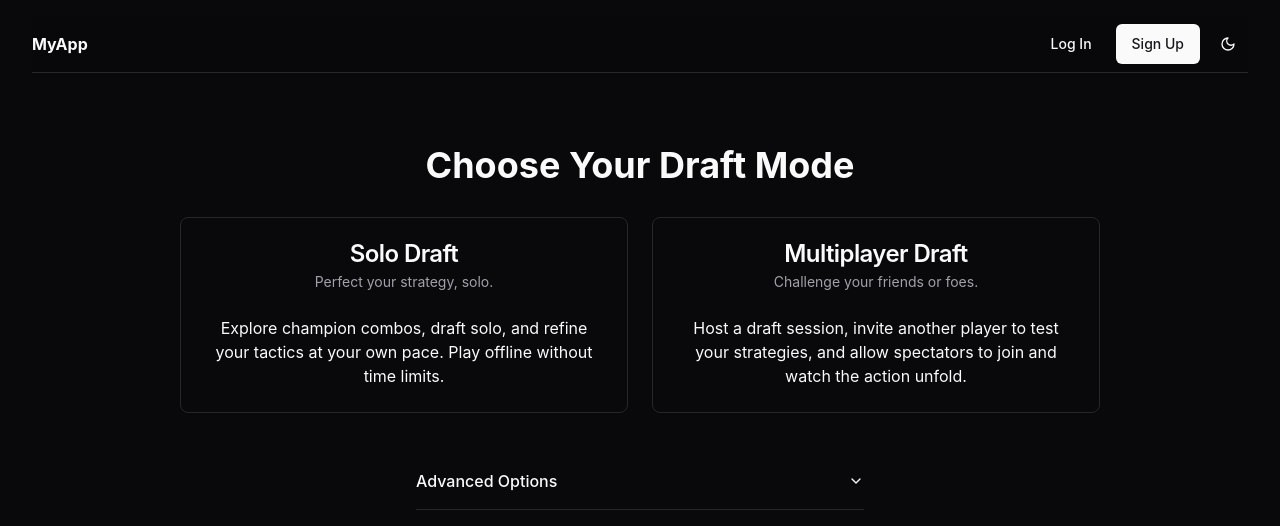
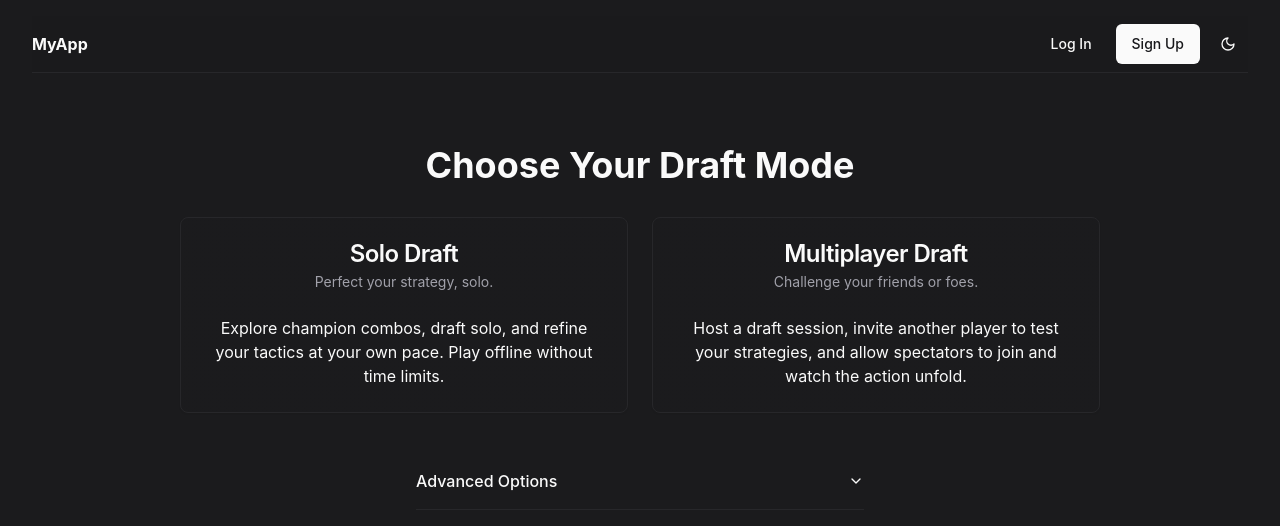
Before and after one commit to nDr3K/LolDraftSimulatorWebsite, a React (Vite) app: page / in a window 1280 px wide. Shown: the top 526 px of the page. Built offline with nearby package versions, Linux system fonts and the light colour scheme.

Commit message:
[CHANGE] lighter bg color dark mode

```diff
--- a/src/index.css
+++ b/src/index.css
@@ -46,11 +46,11 @@
     --radius: 0.5rem;
   }
   .dark {
-    --background: 240 10% 3.9%;
+    --background: 240 4% 11%;
     --foreground: 0 0% 98%;
-    --card: 240 10% 3.9%;
+    --card: 240 4% 11%;
     --card-foreground: 0 0% 98%;
-    --popover: 240 10% 3.9%;
+    --popover: 240 4% 11%;
     --popover-foreground: 0 0% 98%;
     --primary: 0 0% 98%;
     --primary-foreground: 240 5.9% 10%;
```
